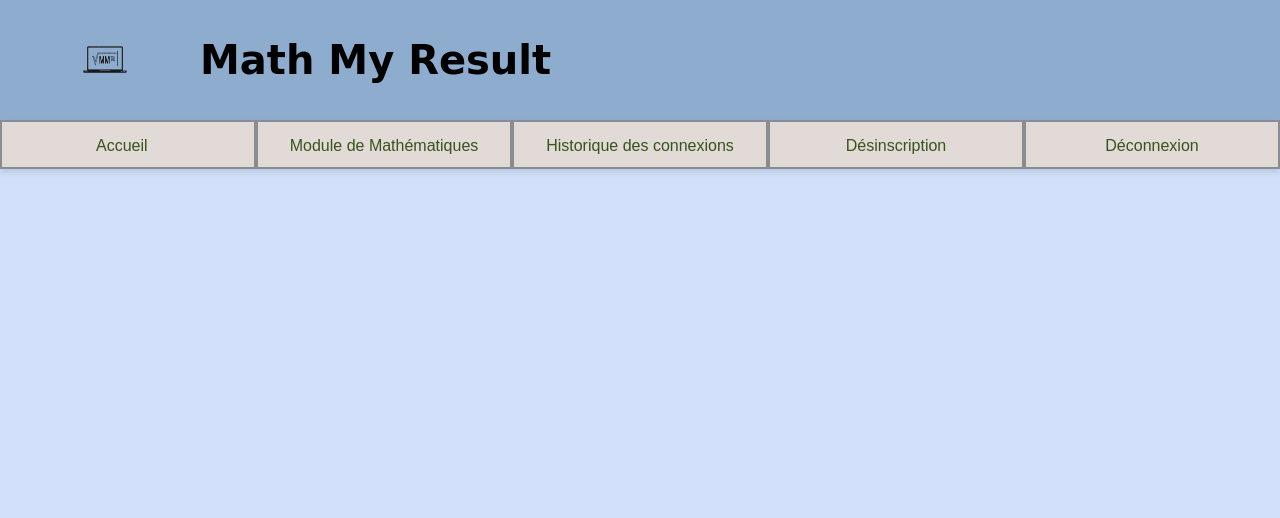
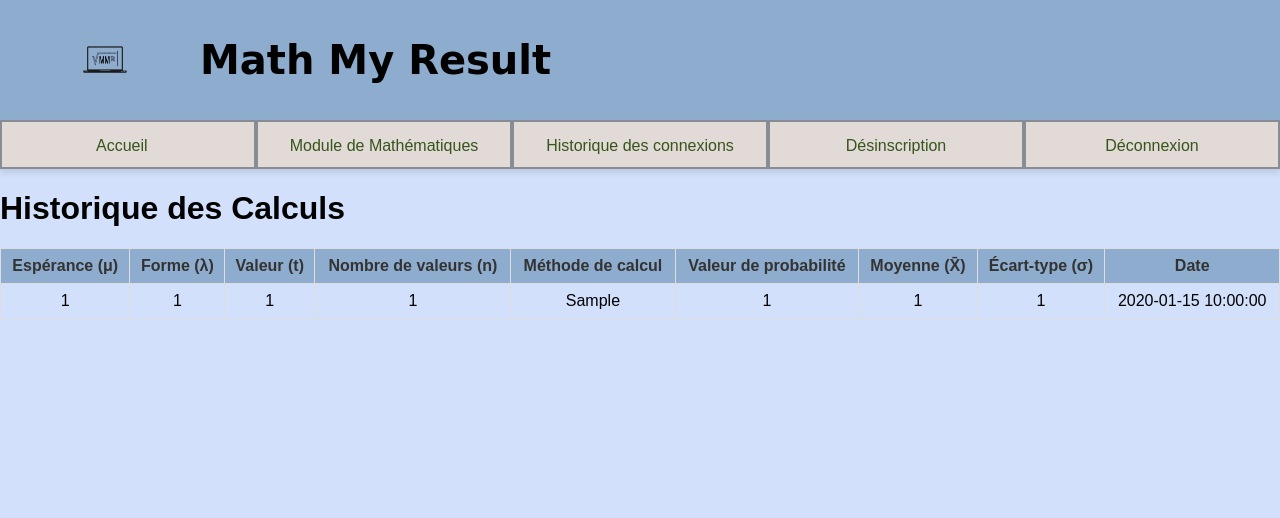
Before and after one commit to Andreadlc/SAE_Semestre_3, a PHP site: page /historique_module_maths.php in a window 1280 px wide. Shown: the top 518 px of the page. Run offline with PHP 8.4, Linux system fonts and the light colour scheme; the visitor is signed in with stand-in values (Sample User, id 1); tables that the repository leaves empty hold one stand-in row (values such as "Sample post"); some libraries are stand-ins or nearby versions; some web fonts are replaced.

Commit message:
ajout de l'historique de cacul d'un utilisateur

```diff
--- a/src/php/historique_module_maths.php
+++ b/src/php/historique_module_maths.php
@@ -1,9 +1,74 @@
 <?php
-
-
 
 include("includes/header.html");
 include("includes/nav_bar.php");
 
+if (!isset($_SESSION['id'])) {
+    header('Location: acces_refuser.php');
+    exit();
+}
+
+// Connexion à la base de données
+$co = mysqli_connect("localhost", "root", "", "bd_sae");
+if (!$co) {
+    die("Erreur de connexion à la base de données : " . mysqli_connect_error());
+}
+
+// Récupération de l'ID de l'utilisateur connecté
+$utilisateur_id = $_SESSION['id'];
+
+// Requête pour récupérer les résultats de l'utilisateur
+$sql = "SELECT * FROM resultat_probabilite WHERE utilisateur_id = ?";
+$stmt = mysqli_prepare($co, $sql);
+mysqli_stmt_bind_param($stmt, 'i', $utilisateur_id);
+mysqli_stmt_execute($stmt);
+$result = mysqli_stmt_get_result($stmt);
+
+?>
+
+<div class="historique_module">
+    <h1>Historique des Calculs</h1>
+
+    <?php if (mysqli_num_rows($result) > 0): ?>
+        <table style="width: 100%; border-collapse: collapse;">
+            <thead>
+            <tr>
+                <th style="border: 1px solid #ddd; padding: 8px;">Espérance (μ)</th>
+                <th style="border: 1px solid #ddd; padding: 8px;">Forme (λ)</th>
+                <th style="border: 1px solid #ddd; padding: 8px;">Valeur (t)</th>
+                <th style="border: 1px solid #ddd; padding: 8px;">Nombre de valeurs (n)</th>
+                <th style="border: 1px solid #ddd; padding: 8px;">Méthode de calcul</th>
+                <th style="border: 1px solid #ddd; padding: 8px;">Valeur de probabilité</th>
+                <th style="border: 1px solid #ddd; padding: 8px;">Moyenne (X̄)</th>
+                <th style="border: 1px solid #ddd; padding: 8px;">Écart-type (σ)</th>
+                <th style="border: 1px solid #ddd; padding: 8px;">Date</th>
+            </tr>
+            </thead>
+            <tbody>
+            <?php while ($row = mysqli_fetch_assoc($result)): ?>
+                <tr>
+                    <td style="border: 1px solid #ddd; padding: 8px;"><?php echo $row['esperance_mu']; ?></td>
+                    <td style="border: 1px solid #ddd; padding: 8px;"><?php echo $row['forme_lambda']; ?></td>
+                    <td style="border: 1px solid #ddd; padding: 8px;"><?php echo $row['valeur_t']; ?></td>
+                    <td style="border: 1px solid #ddd; padding: 8px;"><?php echo $row['nombre_valeurs_n']; ?></td>
+                    <td style="border: 1px solid #ddd; padding: 8px;"><?php echo $row['methode_calcul']; ?></td>
+                    <td style="border: 1px solid #ddd; padding: 8px;"><?php echo $row['valeur_probabilite']; ?></td>
+                    <td style="border: 1px solid #ddd; padding: 8px;"><?php echo $row['moyenne_x']; ?></td>
+                    <td style="border: 1px solid #ddd; padding: 8px;"><?php echo $row['ecart_type_sigma']; ?></td>
+                    <td style="border: 1px solid #ddd; padding: 8px;"><?php echo $row['date_calcul']; ?></td>
+                </tr>
+            <?php endwhile; ?>
+            </tbody>
+        </table>
+    <?php else: ?>
+        <p>Aucun résultat trouvé.</p>
+    <?php endif; ?>
+
+</div>
+
+<?php
+mysqli_stmt_close($stmt);
+mysqli_close($co);
 
 include("includes/footer.html");
+?>
```
